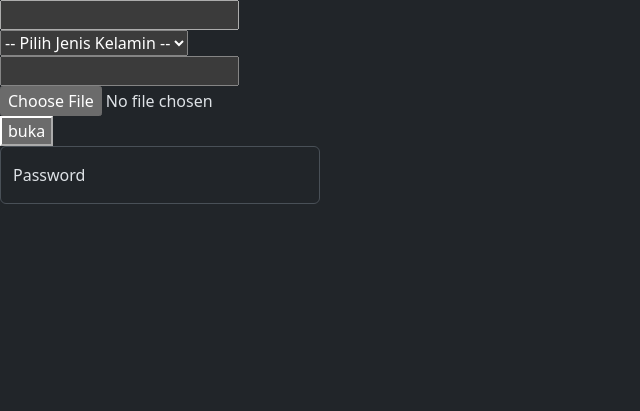
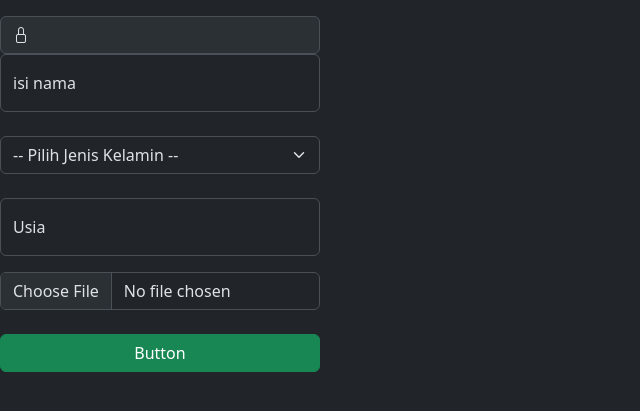
Before and after one commit to FutuhIqramMultazam/latihan-php, a PHP site: page /My/kotret.php in a window 1280 px wide. Shown: the top 411 px of the page, without its empty margins (0-640 px from the left). Run offline with PHP 8.4, Linux system fonts and the light colour scheme.

Commit message:
menghapus sebagian img

```diff
--- a/kotret.php
+++ b/kotret.php
@@ -1,11 +1,33 @@
 <?php
-require 'fungsi.php';
-
 
 if (isset($_POST["buka"])) {
-    var_dump($_POST);
-    var_dump($_FILES);
+    var_dump(tes($_POST));
 }
+
+function tes($post)
+{
+    $post;
+    $gambar = gambar();
+    $ary = [$post, $gambar];
+
+    return $ary;
+}
+
+function gambar()
+{
+    $nama = $_FILES["gambar"]["name"];
+    $error = $_FILES["gambar"]["error"];
+    $tempat = $_FILES["gambar"]["tmp_name"];
+    $ukuran = $_FILES["gambar"]["size"];
+    $pecah = explode('.', $nama);
+    $ambil = strtolower(end($pecah));
+    $namai = uniqid();
+    $namai .= ".";
+    $namai .= $ambil;
+    $re = [$namai, $error, $tempat, $ukuran];
+    return $re;
+}
+
 ?>
 
 
@@ -18,30 +40,44 @@ if (isset($_POST["buka"])) {
     <title>Document</title>
     <link rel="stylesheet" href="css/bootstrap.css">
     <link rel="stylesheet" href="css/bootstrap.min.css">
+    <link rel="stylesheet" href="icons/bootstrap-icons.css">
 </head>
 
 <body>
+
+
+
     <form action="" method="post" enctype="multipart/form-data">
-        <input type="text" name="nama"><br>
+        <div class="w-25 mt-3">
+            <span class="input-group-text"><i class="bi bi-lock"></i></span>
+            <div class=" form-floating position-relative">
+                <input class="form-control" type="text" name="nama" placeholder=""><br>
+                <label>isi nama</label>
+            </div>
+        </div>
 
-        <select name="jk" required>
+        <select class="form-select w-25" name="jk" required>
             <option selected disabled>-- Pilih Jenis Kelamin --</option>
             <option value="pria">Pria</option>
             <option value="wanita">Wanita</option>
         </select><br>
-        <input type="number" name="lahir"><br>
-        <input type="file" name="gambar"><br>
-        <button name="buka">buka</button>
+
+        <div class="form-floating mb-3 w-25 ">
+            <input type="number" class="form-control" name="usia" id="usia" placeholder="" />
+            <label for="usia">Usia</label>
+        </div>
+
+        <input class="form-control w-25" type="file" name="gambar"><br>
+        <div class="d-grid gap-2 w-25">
+            <button type="submit" name="buka" id="buka" class="btn btn-success">
+                Button
+            </button>
+        </div>
+
     </form>
 
-    <div class=" form-floating mb-3 w-25">
-        <input type="password" class="form-control" name="sandi" placeholder="" />
-        <label class="form-label">Password</label>
-    </div>
+    <script src="js/bootstrap.bundle.min.js"></script>
+</body>
 
 
-
-
-</body>
-
 </html>
```
Also changed, not shown: img/668ba3acbf9bf.jpg (deleted), img/6690e23c99965.jpg (deleted), img/6691c4c133fb9.jpg (deleted), img/6691c7ea24e04.jpg (deleted), img/6693ab01afbef.jpeg (deleted).
